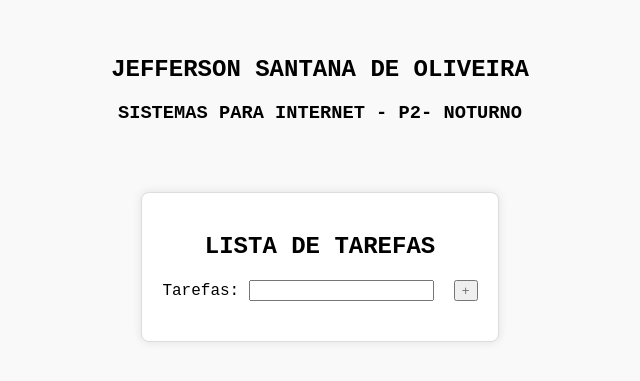
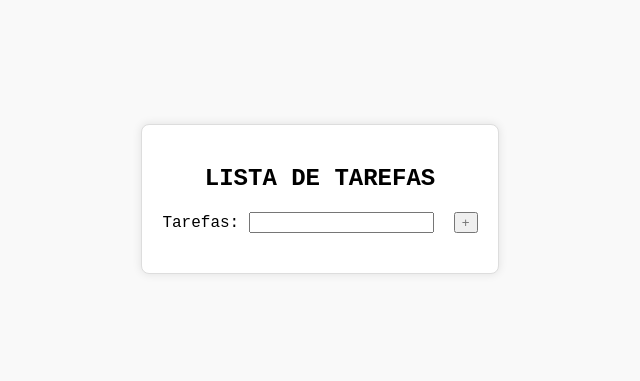
Before and after one commit to JeffersonSantana99/Lista-de-tarefas, a plain HTML site: page index.html in a window 1280 px wide. Shown: the part 201-582 px from the top of the page, without its empty margins (320-960 px from the left). Drawn offline with nearby package versions, Linux system fonts and the light colour scheme.

Commit message:
Atualizar o index.html

```diff
--- a/index.html
+++ b/index.html
@@ -12,11 +12,6 @@
 </head>
 
 <body>
-  <div class="title">
-    <h2>JEFFERSON SANTANA DE OLIVEIRA</h2>
-    <h3>SISTEMAS PARA INTERNET - P2- NOTURNO</h3>
-  </div>
-  </div>
   <div class="content">
     <h2>LISTA DE TAREFAS</h2>
     <div class="input-button">
```
